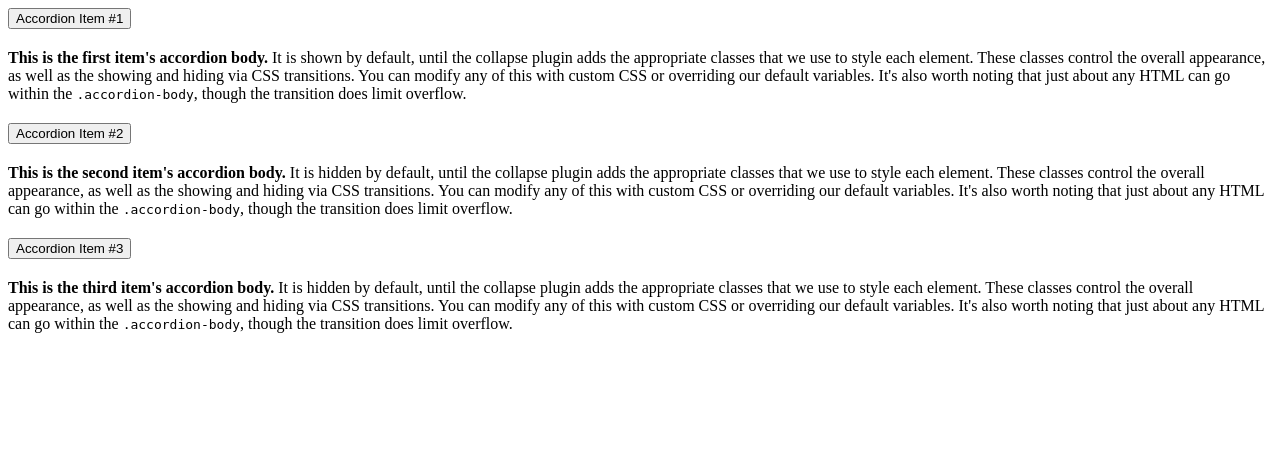
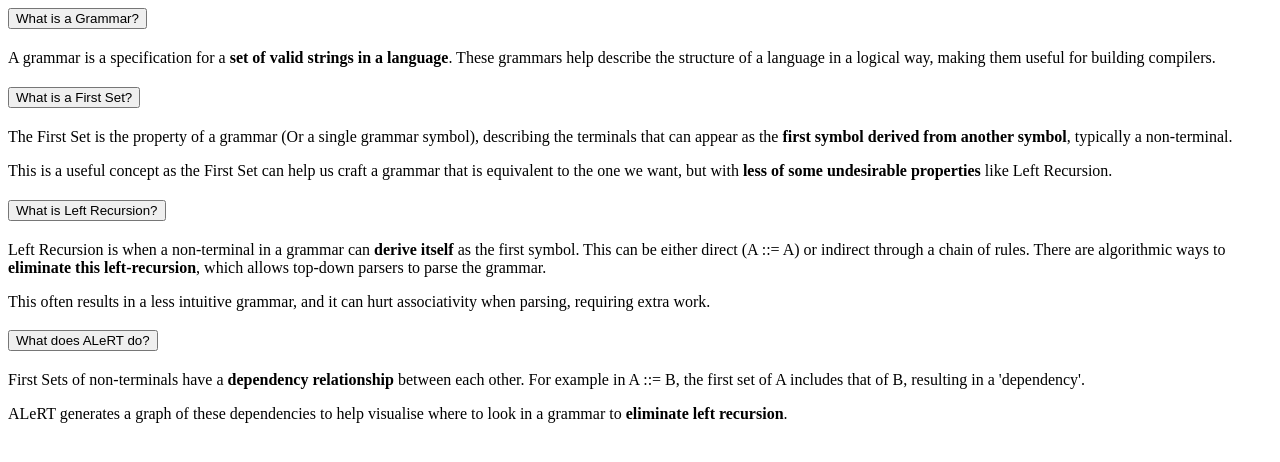
Before and after one commit to eugene-prout/ALeRT, a Flask app: template alert/templates/application/components/info_panel.html in a window 1280 px wide. Shown: the top 462 px of the page. Run offline with Flask 3, Linux system fonts and the light colour scheme; the template is opened without the code that fills it, so the values that code supplies are empty; parts of the project's set-up code (start-up, migrations or seed data) failed here and were passed over.

Commit message:
feat: info panel filled
The info panel accordion has been filled with some useful information relating to ALeRT.

```diff
--- a/alert/templates/application/components/info_panel.html
+++ b/alert/templates/application/components/info_panel.html
@@ -6,12 +6,13 @@
         <div class="accordion-item">
           <h2 class="accordion-header">
             <button class="accordion-button" type="button" data-bs-toggle="collapse" data-bs-target="#collapseOne" aria-expanded="true" aria-controls="collapseOne">
-              Accordion Item #1
+              What is a Grammar?
             </button>
           </h2>
           <div id="collapseOne" class="accordion-collapse collapse show" data-bs-parent="#accordionExample">
             <div class="accordion-body">
-              <strong>This is the first item's accordion body.</strong> It is shown by default, until the collapse plugin adds the appropriate classes that we use to style each element. These classes control the overall appearance, as well as the showing and hiding via CSS transitions. You can modify any of this with custom CSS or overriding our default variables. It's also worth noting that just about any HTML can go within the <code>.accordion-body</code>, though the transition does limit overflow.
+              A grammar is a specification for a <b>set of valid strings in a language</b>.
+              These grammars help describe the structure of a language in a logical way, making them useful for building compilers.
             </div>
           </div>
         </div>
@@ -19,12 +20,15 @@
         <div class="accordion-item">
           <h2 class="accordion-header">
             <button class="accordion-button collapsed" type="button" data-bs-toggle="collapse" data-bs-target="#collapseTwo" aria-expanded="false" aria-controls="collapseTwo">
-              Accordion Item #2
+              What is a First Set?
             </button>
           </h2>
           <div id="collapseTwo" class="accordion-collapse collapse" data-bs-parent="#accordionExample">
             <div class="accordion-body">
-              <strong>This is the second item's accordion body.</strong> It is hidden by default, until the collapse plugin adds the appropriate classes that we use to style each element. These classes control the overall appearance, as well as the showing and hiding via CSS transitions. You can modify any of this with custom CSS or overriding our default variables. It's also worth noting that just about any HTML can go within the <code>.accordion-body</code>, though the transition does limit overflow.
+              <p>The First Set is the property of a grammar (Or a single grammar symbol), describing the terminals that can appear as the <b>first symbol derived from another symbol</b>, typically a non-terminal.
+              </p>
+              <p>This is a useful concept as the First Set can help us craft a grammar that is equivalent to the one we want, but with <b>less of some undesirable properties</b> like Left Recursion.
+                </p>
             </div>
           </div>
         </div>
@@ -32,15 +36,36 @@
         <div class="accordion-item">
           <h2 class="accordion-header">
             <button class="accordion-button collapsed" type="button" data-bs-toggle="collapse" data-bs-target="#collapseThree" aria-expanded="false" aria-controls="collapseThree">
-              Accordion Item #3
+              What is Left Recursion?
             </button>
           </h2>
           <div id="collapseThree" class="accordion-collapse collapse" data-bs-parent="#accordionExample">
             <div class="accordion-body">
-              <strong>This is the third item's accordion body.</strong> It is hidden by default, until the collapse plugin adds the appropriate classes that we use to style each element. These classes control the overall appearance, as well as the showing and hiding via CSS transitions. You can modify any of this with custom CSS or overriding our default variables. It's also worth noting that just about any HTML can go within the <code>.accordion-body</code>, though the transition does limit overflow.
+              <p>Left Recursion is when a non-terminal in a grammar can <b>derive itself</b> as the first symbol. This can be either direct (A ::= A) or indirect through a chain of rules. There are algorithmic ways to <b>eliminate this left-recursion</b>, which allows top-down parsers to parse the grammar.
+              </p>
+              <p>This often results in a less intuitive grammar, and it can hurt associativity when parsing, requiring extra work.
+                </p>
             </div>
           </div>
         </div>
+
+        <div class="accordion-item">
+          <h2 class="accordion-header">
+            <button class="accordion-button collapsed" type="button" data-bs-toggle="collapse" data-bs-target="#collapseFour" aria-expanded="false" aria-controls="collapseFour">
+              What does ALeRT do?
+            </button>
+          </h2>
+          <div id="collapseFour" class="accordion-collapse collapse" data-bs-parent="#accordionExample">
+            <div class="accordion-body">
+              <p>First Sets of non-terminals have a <b>dependency relationship</b> between each other. For example in A ::= B, the first set of A includes that of B, resulting in a 'dependency'.
+              </p>
+              <p>ALeRT generates a graph of these dependencies to help visualise where to look in a grammar to <b>eliminate left recursion</b>.
+              </p>
+            </div>
+          </div>
+        </div>
+
+
       </div>
 
     </div>
```
